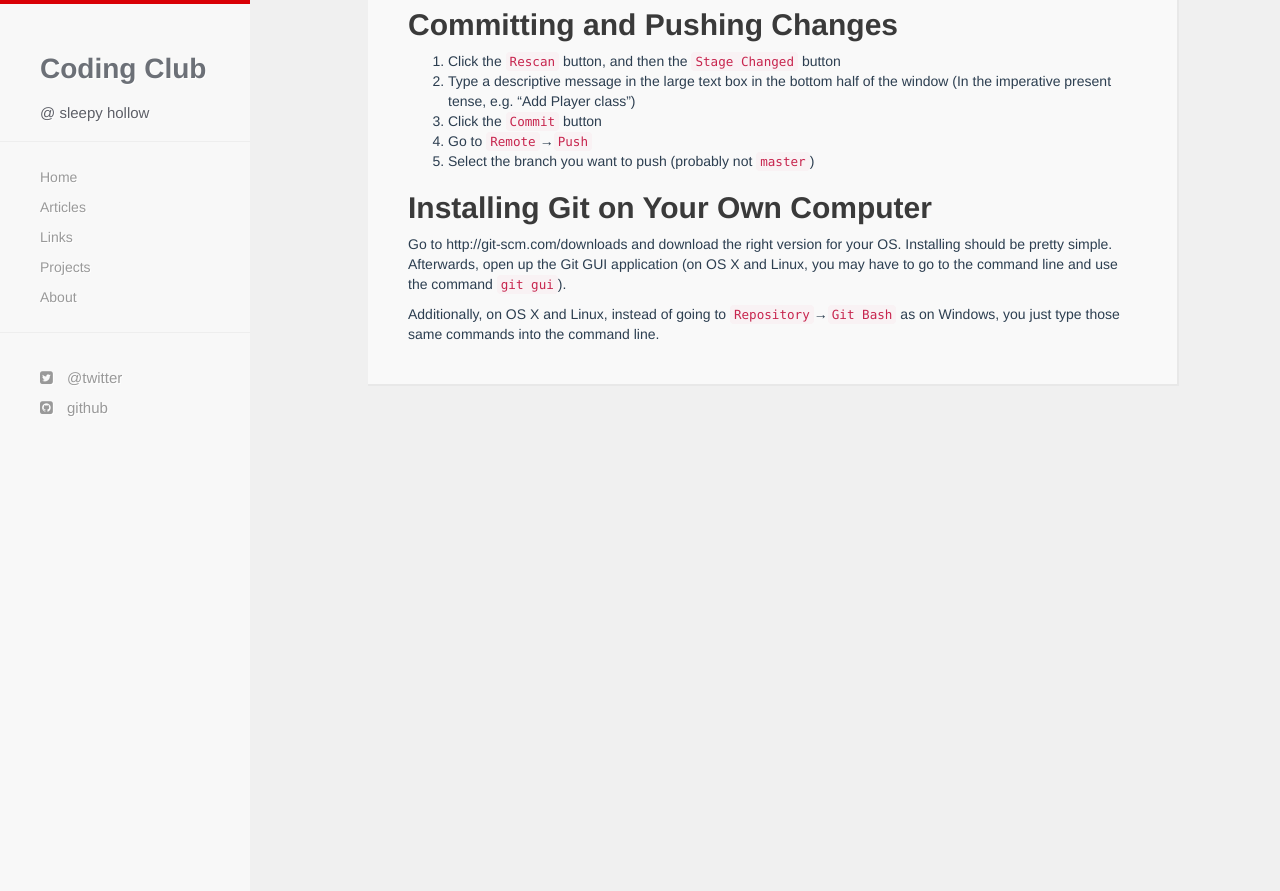
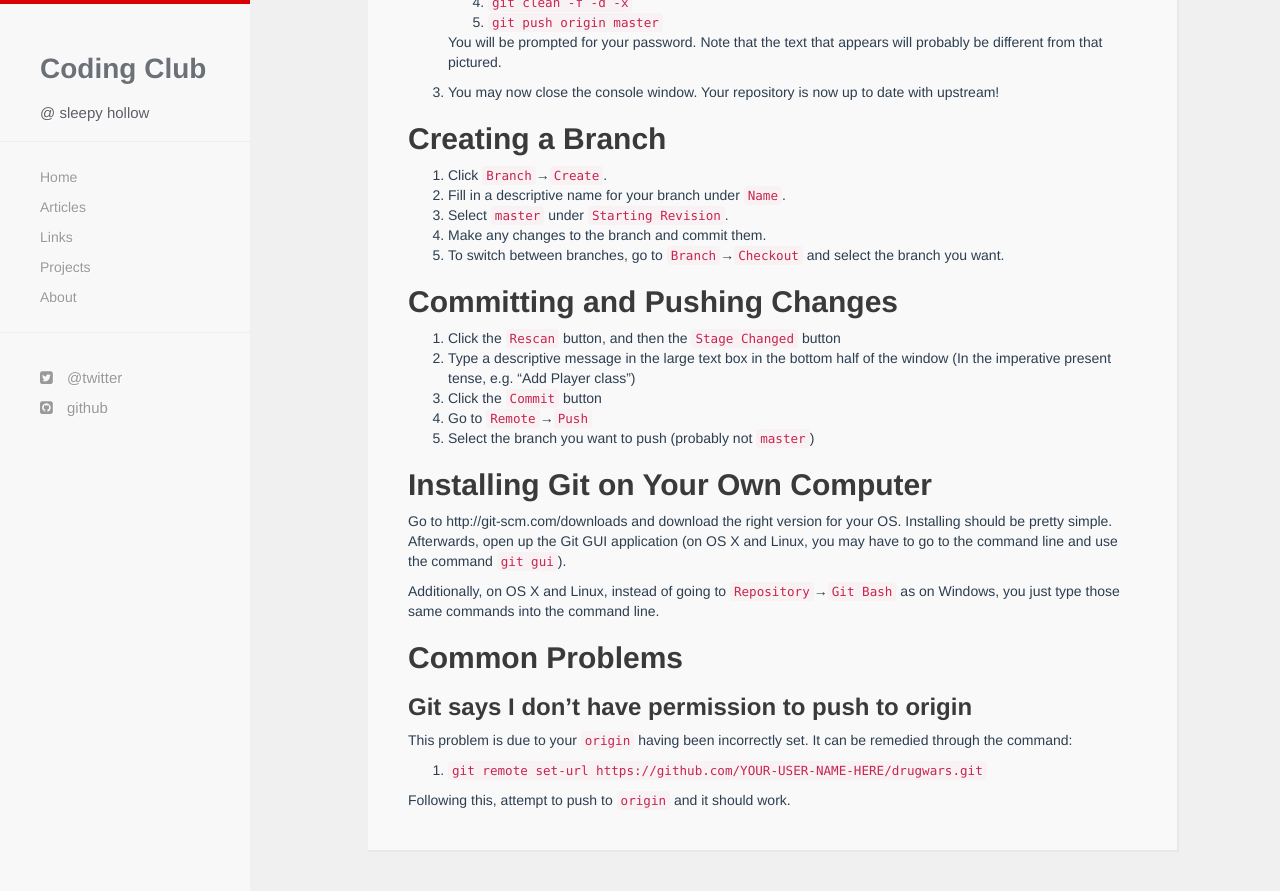
Before and after one commit to shhs-coding-club/shhs-coding-club.github.io, a Jekyll site: the page built from _posts/2014-09-23-Git-GUI-tutorial.md, in a window 1280 px wide and 900 px high, scrolled down 3491 px. Shown: the top 891 px of the window. Built offline with Jekyll 4.4.1, drawn with Linux system fonts in a browser that asks for light colours; nearby versions of some CDN libraries; Markdown is read by kramdown in place of the engine named in the settings; before the commit the page ends 3925 px from its top, so only the background shows below that; some of the changed text lies outside the part shown.

Commit message:
Add 'Common Problems' section of Git Guide

```diff
--- a/_config.yml
+++ b/_config.yml
@@ -3,7 +3,9 @@ name_short: Coding Club
 author: Sleepy Hollow Coding Club
 markdown: redcarpet
 redcarpet:
-    extensions: [with_toc_data]
+    extensions:
+        - with_toc_data
+        - html_toc
 highlighter: true
 description: "@ sleepy hollow"
 github: https://www.github.com/shhs-coding-club
--- a/_posts/2014-09-23-Git-GUI-tutorial.md
+++ b/_posts/2014-09-23-Git-GUI-tutorial.md
@@ -5,11 +5,24 @@ date: 2014-09-23 20:00:00
 categories: git tutorial
 ---
 
+## Table of Contents
+
+* [Introduction](#introduction)
+* [Terms](#terms)
+* [Typical Workflow](#typical-workflow)
+* [Setting Up a Repository](#setting-up-a-repository)
+* [Updating to Upstream](#updating-to-upstream)
+* [Creating a Branch](#creating-a-branch)
+* [Committing and Pushing Changes](#committing-and-pushing-changes)
+* [Installing Git on Your Own Computer](#installing-git-on-your-own-computer)
+* [Common Problems](#common-problems)
+    * [Git says I don't have permission to push to origin](git-says-i-don't-have-permission-to-push-to-origin)
+
 ## Introduction
 
 Git is an important tool, both for the club and in the larger world of development. This is not an in-depth tutorial; rather, it discusses the basic steps needed to run git on the school computers.
 
-### Terms
+## Terms
 * Repository (repo): A place where the history of your work is stored.
 * Commit: When you have made changes to a repository and want them saved as part of its history, you *commit* these changes.
 * Push: When you want to move your repository's history to a repo hosted online (like one on GitHub).
@@ -18,7 +31,7 @@ Git is an important tool, both for the club and in the larger world of developme
 * `master`: The main branch of a repo. In general, it is best not to make changes directly to it, but instead to use it to keep up to date with the upstream repository.
 * Upstream: A term for the repository from which you forked. Your repository is *downstream* from it because information flowed downstream to you.
 
-### Typical Workflow
+## Typical Workflow
 
 1. [Set up a repository](#setting-up-a-repository) (only if not done previously)
 2. [Updating to upstream](#updating-to-upstream)
@@ -94,3 +107,13 @@ Git is an important tool, both for the club and in the larger world of developme
 Go to http://git-scm.com/downloads and download the right version for your OS. Installing should be pretty simple. Afterwards, open up the Git GUI application (on OS X and Linux, you may have to go to the command line and use the command `git gui`).
 
 Additionally, on OS X and Linux, instead of going to `Repository`&rarr;`Git Bash` as on Windows, you just type those same commands into the command line.
+
+## Common Problems
+
+### Git says I don't have permission to push to origin
+
+This problem is due to your `origin` having been incorrectly set. It can be remedied through the command:
+
+1. `git remote set-url https://github.com/YOUR-USER-NAME-HERE/drugwars.git`
+
+Following this, attempt to push to `origin` and it should work.
```
